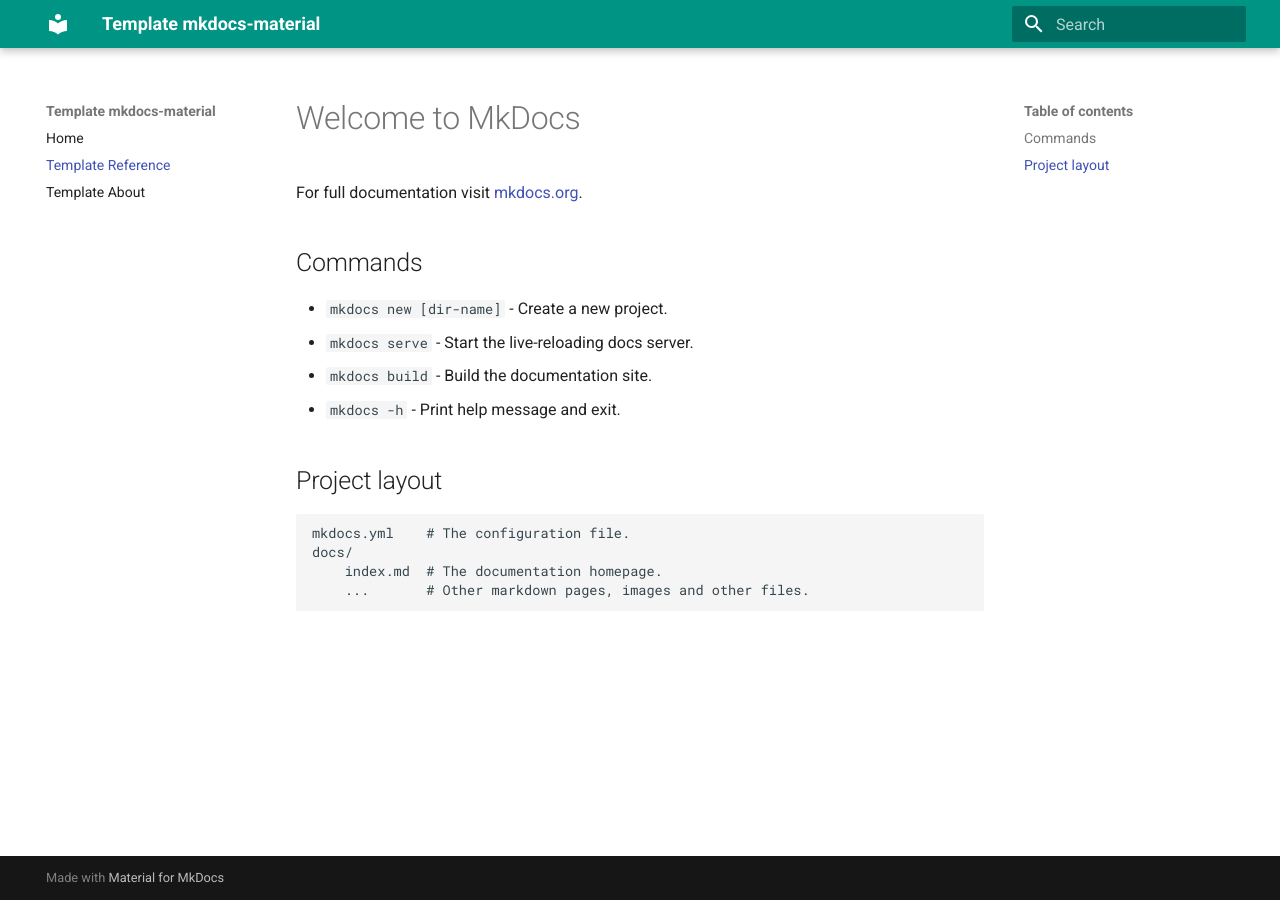
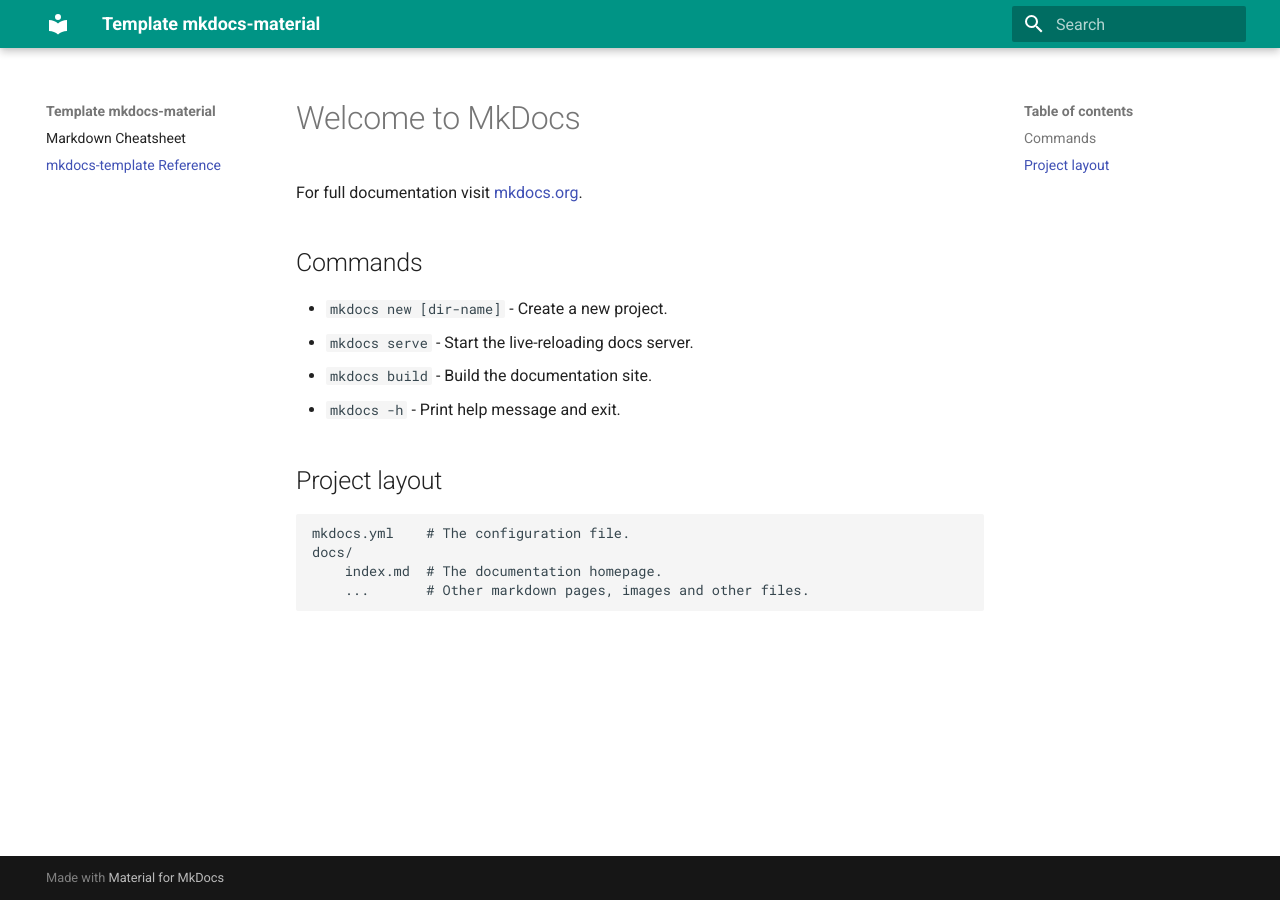
Before and after one commit to nah-a/nah-a.mkdocs-material-template, an MkDocs documentation site: the page built from docs/index.md, in a window 1280 px wide. Built offline with MkDocs 1.6.1 and Material for MkDocs 9.7.7, drawn with Linux system fonts in a browser that asks for light colours.

Commit message:
Rename markdown files and page titles to match their contents

```diff
--- a/mkdocs.yml
+++ b/mkdocs.yml
@@ -7,6 +7,5 @@
     primary: teal
     accent: indigo
 nav:
-  - Home: home.md
-  - Template Reference: index.md
-  - Template About: about.md
+  - Markdown Cheatsheet: cheatsheet.md
+  - mkdocs-template Reference: index.md
```
Also changed, not shown: docs/about.md (deleted, +0 -3 lines), docs/cheatsheet.md (renamed from docs/home.md).
